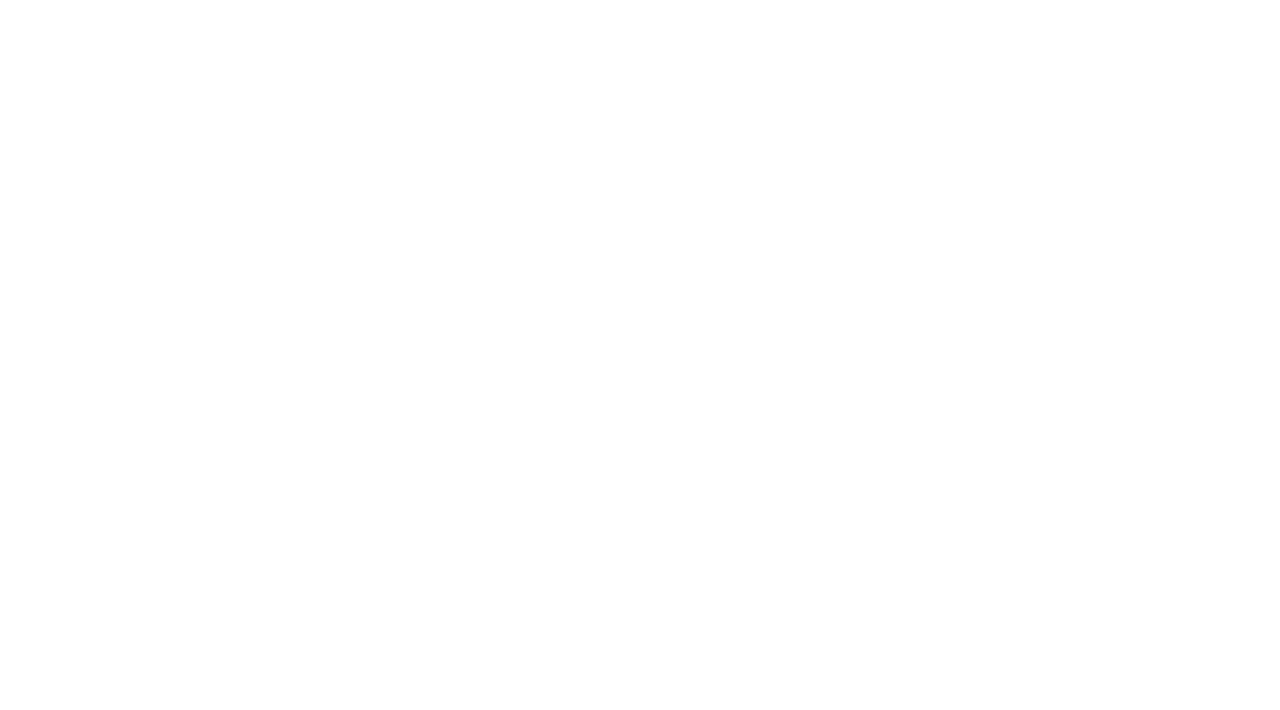
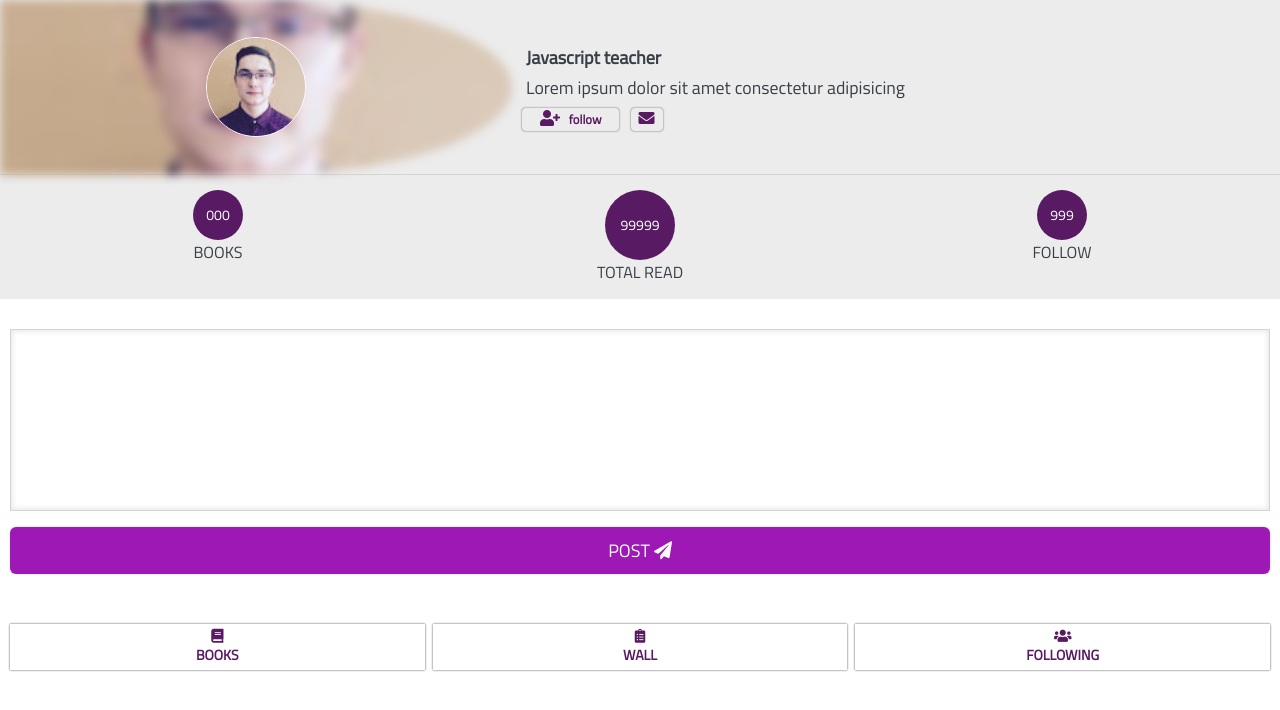
Before and after one commit to Stancobridge/inkhood, a plain HTML site: page author_bio.html in a window 1280 px wide. Drawn offline with Linux system fonts and the light colour scheme.

Commit message:
author page done. remaining books, wall and following

```diff
--- a/assets/css/author_bio.css
+++ b/assets/css/author_bio.css
@@ -0,0 +1,181 @@
+.first-author-info_wrapper {
+  background-color: var(--gray-color);
+}
+
+.banner {
+  width: 100%;
+  height: 100%;
+  background-size: cover;
+  position: relative;
+  border-radius: 0% 50% 50% 0%;
+  -webkit-border-radius: 0% 50% 50% 0%;
+  -moz-border-radius: 0% 50% 50% 0%;
+  -ms-border-radius: 0% 50% 50% 0%;
+  -o-border-radius: 0% 50% 50% 0%;
+}
+img.banner-cover {
+  width: 100%;
+  display: block;
+  height: inherit;
+  position: absolute;
+  top: 0;
+  left: 0;
+  bottom: 0;
+  object-fit: cover;
+  border-radius: 0% 50% 50% 0%;
+  -webkit-border-radius: 0% 50% 50% 0%;
+  -moz-border-radius: 0% 50% 50% 0%;
+  -ms-border-radius: 0% 50% 50% 0%;
+  -o-border-radius: 0% 50% 50% 0%;
+  filter: blur(15px);
+  -webkit-filter: blur(5px);
+}
+img.author-img {
+  display: block;
+  width: 100px;
+  height: 100px;
+  border: 1px solid white;
+  position: absolute;
+  top: 50%;
+  left: 50%;
+  margin: auto;
+  border-radius: 50%;
+  -webkit-border-radius: 50%;
+  -moz-border-radius: 50%;
+  -ms-border-radius: 50%;
+  -o-border-radius: 50%;
+  transform: translate(-50%, -50%);
+  -webkit-transform: translate(-50%, -50%);
+  -moz-transform: translate(-50%, -50%);
+  -ms-transform: translate(-50%, -50%);
+  -o-transform: translate(-50%, -50%);
+}
+.desc_container {
+  padding: 0px 10px 10px;
+}
+.desc_container h4, .desc_container p {
+  padding: 0;
+  margin: 0;
+  line-height: 1.4rem;
+}
+.desc_container h4 {
+  text-transform: capitalize;
+}
+.desc_container p {
+  font-size: 1.1rem;
+}
+
+.contact-wrapper {
+  padding-top: 4px;
+  padding-bottom: 4px;
+}
+.contact-wrapper a {
+  display: inline-block;
+  font-family: inherit;
+  font-weight: bold;
+  padding: 2px 8px;
+  margin: 0;
+  font-size: .9em;
+  outline: none;
+  color: var(--primary-color-dim);
+  box-shadow: 0px 0px 2px 0px var(--gray-color-dim),0px 0px 2px 0px var(--gray-color-dim);
+  border-radius: 4px;
+  -webkit-border-radius: 4px;
+  -moz-border-radius: 4px;
+  -ms-border-radius: 4px;
+  -o-border-radius: 4px;
+}
+a.follow {
+  margin-right: 8px;
+}
+a.follow i {
+margin-right: 6px;
+}
+
+.second-author-info_wrapper {
+  padding: 15px 10px;
+  grid-column-gap: 6px;
+  background-color: var(--gray-color);
+  box-shadow: 0px -1px 0px 0px var(--dark-gray-color);
+}
+.second-author-info_wrapper > div {
+  display: flex;
+  flex-direction: column;
+  align-items: center;
+}
+.second-author-info_wrapper > div span {
+  display: flex;
+  justify-content: center;
+  align-items: center;
+  text-align: center;
+  color: var(--white-color);
+  background-color: var(--primary-color-dim);
+  border-radius: 50%;
+  -webkit-border-radius: 50%;
+  -moz-border-radius: 50%;
+  -ms-border-radius: 50%;
+  -o-border-radius: 50%;
+}
+.second-author-info_wrapper > div p {
+  font-size: 1rem;
+  line-height: 1rem;
+  text-transform: uppercase;
+  font-weight: 400;
+
+}
+span.book-count, span.follow-count {
+  width: 50px;
+  height: 50px;
+  padding: 10px;
+}
+span.read-count {
+  width: 70px;
+  height: 70px;
+  padding: 10px;
+}
+
+.textarea-wrapper {
+  width: 100%;
+  padding: 10px;
+  padding-top: 30px;
+}
+.textarea-wrapper textarea {
+  width: 100%;
+  padding: 10px;
+  resize: none;
+  overflow: auto;
+  outline: none;
+  font-family: inherit;
+  border: 1px solid var(--dark-gray-color);
+  box-shadow: inset 2px 2px 5px 0px var(--gray-color),inset -2px -2px 5px 0px var(--gray-color);
+}
+.textarea-wrapper button {
+  margin: 10px 0px;
+  text-transform: uppercase;
+  font-weight: 500;
+  padding: 10px;
+
+}
+.textarea-wrapper button:hover {
+  background-color: var(--primary-color-dim);
+}
+
+.nav-wrapper {
+  margin-top: 20px;
+  padding: 10px;
+}
+.nav-wrapper a {
+  text-align: center;
+  font-weight: bold;
+  padding: 5px;
+  text-transform: uppercase;
+  color: var(--primary-color-dim);
+  box-shadow: 0px 0px 2px 0px var(--gray-color-dim),0px 0px 2px 0px var(--gray-color-dim);
+}
+.nav-wrapper a:hover {
+  color: var(--primary-color-light);
+}
+.nav-wrapper a i {
+  line-height: normal;
+  display: block;
+}
--- a/assets/css/button.css
+++ b/assets/css/button.css
@@ -20,6 +20,7 @@
     transition: color .15s ease-in-out,background-color .15s ease-in-out,border-color .15s ease-in-out,box-shadow .15s ease-in-out;
     color: inherit;
     box-sizing: border-box;
+    cursor: pointer;
 
   }
   .btn-primary{
--- a/assets/css/grid.css
+++ b/assets/css/grid.css
@@ -49,6 +49,9 @@
 
   .g-col-3-1 {
     grid-template-columns: 70% 30%;
+  }
+  .g-col-2-3 {
+    grid-template-columns: 40% 60%;
   }
 
   .g-col-1-3 {
--- a/assets/css/variables.css
+++ b/assets/css/variables.css
@@ -1,6 +1,7 @@
 /* color variables */
 :root{
   --primary-color: #3f1247;
+  --primary-color-dim: #591a64;
   --primary-color-light: #9d18b4;
   --primary-color-lighter: #63356971;
   --primary-color-theme: #633369ce;
@@ -10,8 +11,9 @@
   --danger-color: red;
   --success-color: rgb(7, 117, 99);
   --white-color: white;
-  --dark-color: rgb(46, 46, 46);
+  --dark-color: #2e2e2e;
   --input-field-color: #f8eafa;
   --gray-color: rgb(236, 236, 236);
   --dark-gray-color: rgb(212, 212, 212);
+  --gray-color-dim: rgb(148, 148, 148);
 }
--- a/author_bio.html
+++ b/author_bio.html
@@ -1,39 +1,78 @@
 <!DOCTYPE html>
 <html lang="en">
   <head>
-    <meta charset="UTF-8">
-    <meta name="viewport" content="width=device-width, initial-scale=1.0">
+    <meta charset="UTF-8" />
+    <meta name="viewport" content="width=device-width, initial-scale=1.0" />
     <title>Author Bio</title>
-    <link rel="stylesheet" href="assets/fonts/fontawesome/css/all.min.css">
-    <link rel="stylesheet" href="assets/css/style.css">
+    <link rel="stylesheet" href="assets/fonts/fontawesome/css/all.min.css" />
+    <link rel="stylesheet" href="assets/css/style.css" />
   </head>
   <body>
     <div class="main-wrapper">
 
       <!--This section contains author name, photo,
             followers and message box.-->
-        <section class="first-author-info_wrapper">
+      <section class="first-author-info_wrapper grid g-col-2-3">
+        <div class="cover-photo_container">
+            <div class="banner">
+                <img src="assets/img/author2.jpg" class="banner-cover"></img>
+                <img src="assets/img/author2.jpg" alt="" class="author-img">
+            </div>
+        </div>
 
+        <div class="desc_container pt-40 pb-40 ts-14">
+            <h1 class="ts-18">Javascript teacher</h1>
+            <p>
+                Lorem ipsum dolor sit amet consectetur adipisicing
+            </p>
+            <div class="contact-wrapper">
+                <a href="#" class="follow pl-18 pr-18"><i class="fas fa-user-plus ts-16"></i> follow</a>
+                <a href="#" class="message"><i class="fas fa-envelope ts-16"></i></a>
+            </div>
+        </div>
       </section>
       <!-- first-author-info_wrapper ends here -->
 
-
       <!--This section contains total books writen
             by an author, Total Reads and people following.-->
-        <section class="second-author-info_wrapper"></section>
+      <section class="second-author-info_wrapper grid g-col-3 ts-14">
+        <div class="books-container">
+          <span class="book-count">000</span>
+          <p>books</p>
+        </div>
+        <div class="read-container">
+          <span class="read-count">99999</span>
+          <p>total read</p>
+        </div>
+
+        <div class="follow">
+          <span class="follow-count">999</span>
+          <p>follow</p>
+        </div>
+      </section>
       <!-- second-author-info_wrapper ends here -->
-
 
       <!--This section contains textarea box and
             a button for author to make a post. -->
-        <section class="textarea-wrapper"></section>
+      <section class="textarea-wrapper">
+          <textarea name="textarea" id="textarea" cols=30 rows="8" placeholder="What's on your mind?">
+          </textarea>
+          <button class="post btn btn-full btn-primary ts-18">post <i class="fas fa-paper-plane"></i></button>
+      </section>
       <!-- textarea-wrapper ends here -->
-
 
       <!-- This section contains navigation links
              books, wall and following-->
-        <section class="nav-wrapper"></section>
+      <section class="nav-wrapper grid g-col-3 g-gap-8 ts-14">
+        <a href="#"><i class="fas fa-book"></i>books</a>
+        <a href="#"><i class="fas fa-clipboard-list"></i>wall</a>
+        <a href="#"><i class="fas fa-users"></i>following</a>
+      </section>
       <!-- nav-wrapper ends here -->
+
+      <section class="author-book"></section>
+      <section class="author-wall"></section>
+      <section class="author-followin"></section>
     </div>
   </body>
 </html>
```
Lines whose indentation alone changed are shown as unchanged.
